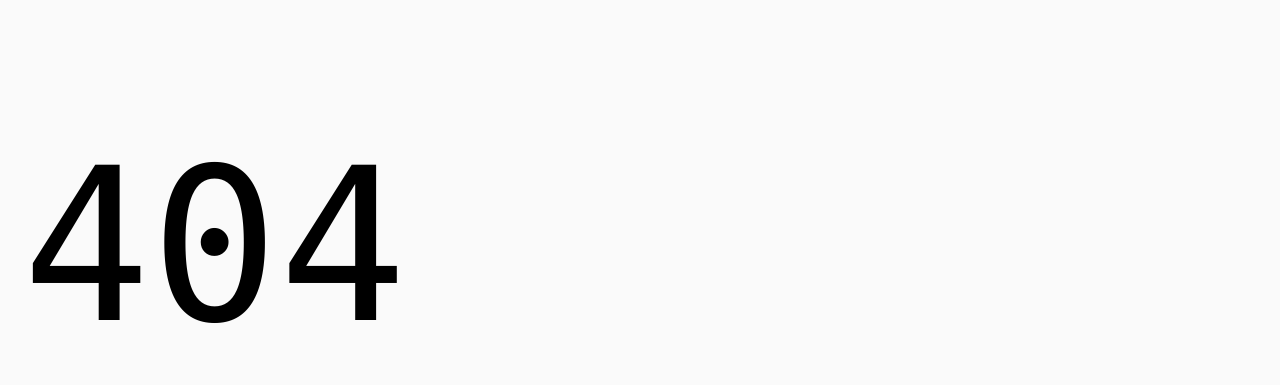
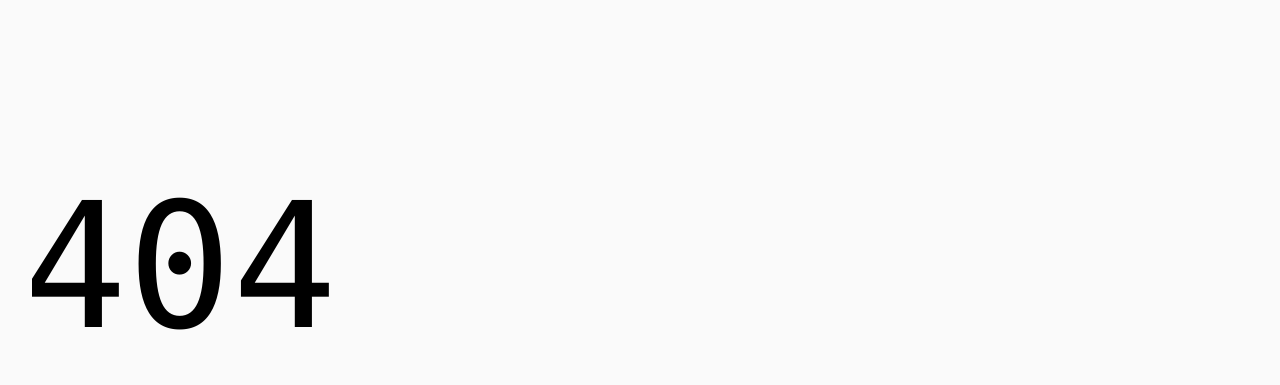
Before and after one commit to PAT-FFM/helix-pt-01, a website with bundled scripts: page 404.html in a window 1280 px wide. Shown: the part 62-447 px from the top of the page. Built offline with nearby package versions, Linux system fonts and the light colour scheme; files whose address does not match are found by name.

Commit message:
Update styles.css

```diff
--- a/styles/styles.css
+++ b/styles/styles.css
@@ -43,7 +43,7 @@
 }
 
 body {
-  font-size: var(--body-font-size-m);
+  font-size: var(--body-font-size-s);
   margin: 0;
   font-family: var(--body-font-family);
   line-height: 1.6;
```
